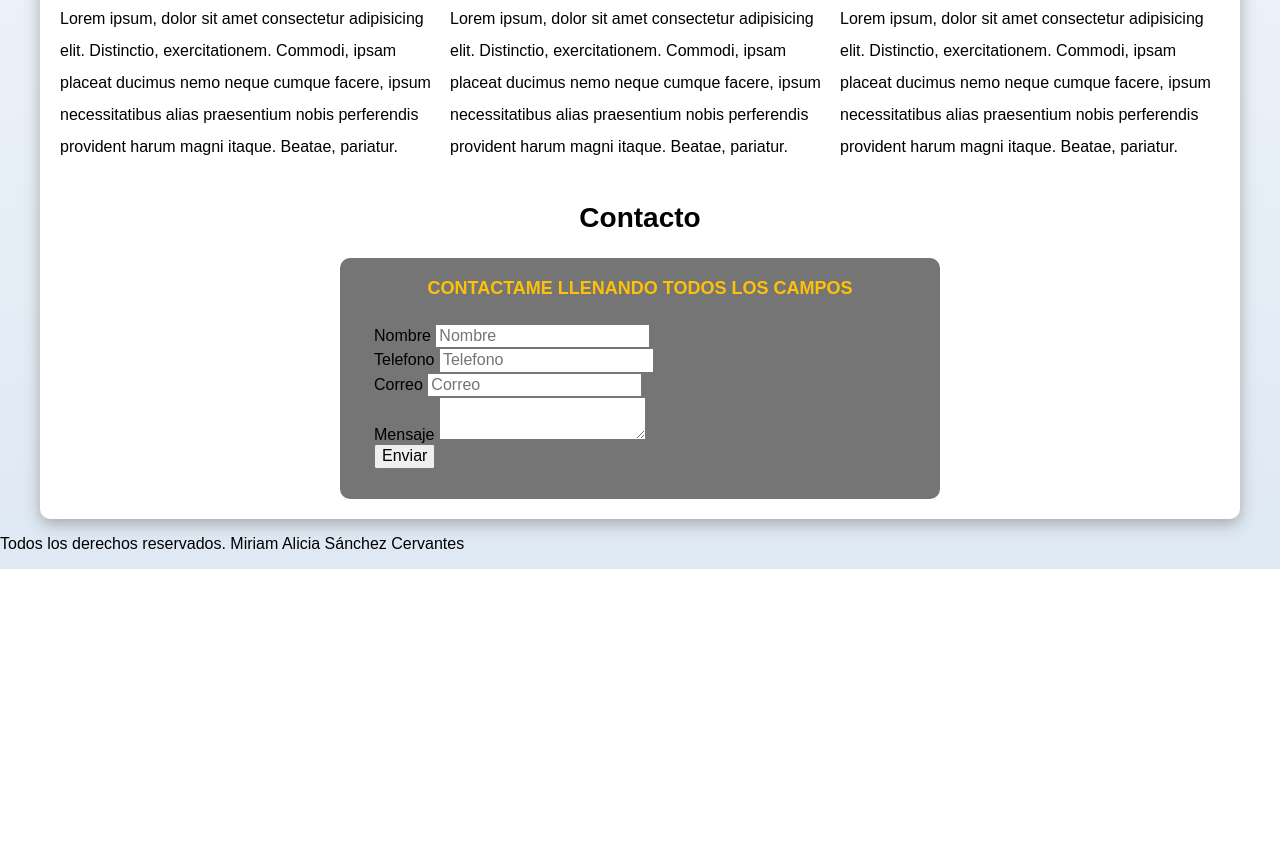
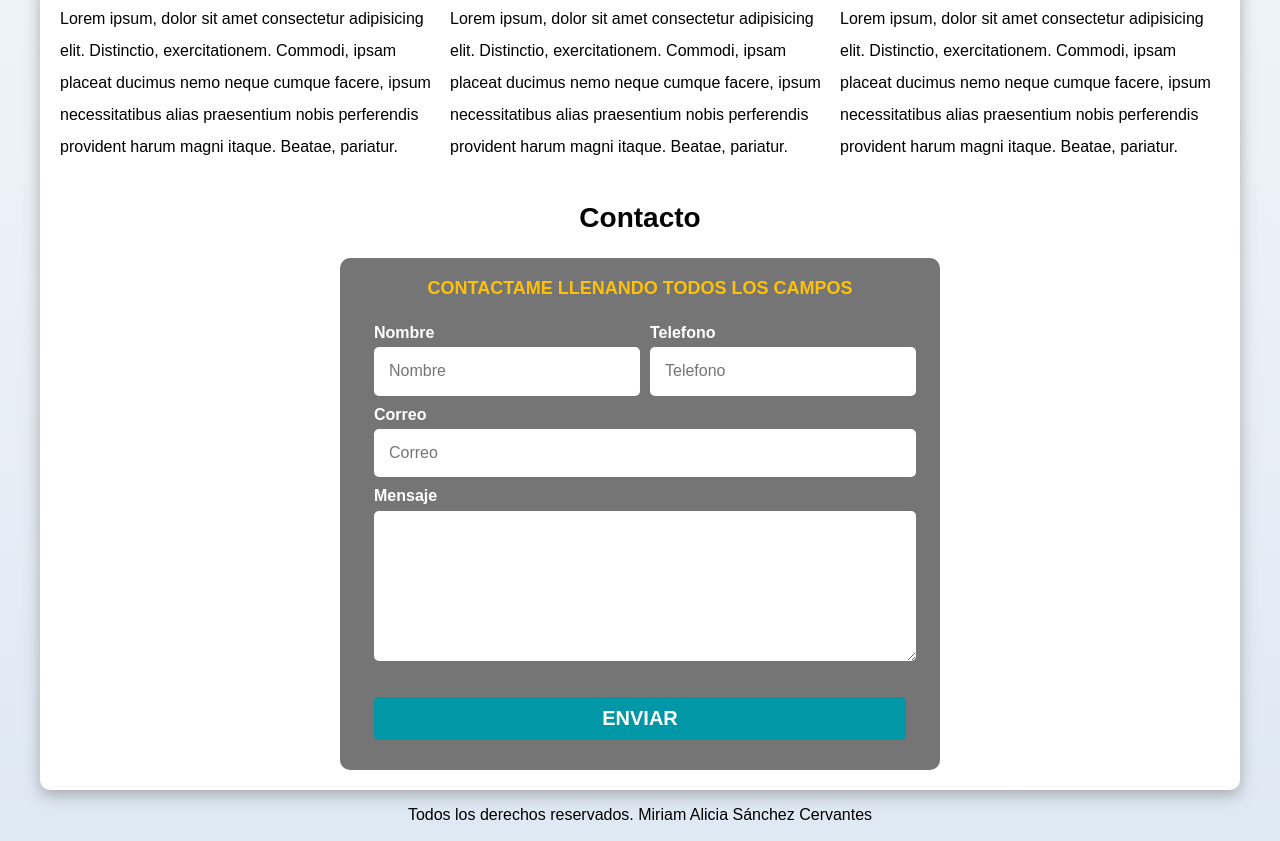
Before and after one commit to MiriamASanchezC/PaginaWebFreelancer, a plain HTML site: page index.html in a window 1280 px wide. Shown: the part 960-1801 px from the top of the page. Before the commit the page ends 1529 px from the top, so only its background shows below. Drawn offline with Linux system fonts and the light colour scheme.

Commit message:
Completada

```diff
--- a/css/styles.css
+++ b/css/styles.css
@@ -12,7 +12,15 @@
  html{
     font-size: 62.5%;
     box-sizing: border-box;
+    scroll-snap-type: y mandatory; /*El scroll va a ser vertical*/
  }
+ /*Scroll snap*/
+ .servicios,
+.navegacion-principal,
+.formulario{
+scroll-snap-align: center;/*Es para que se detenga en la parte de servicios*/
+scroll-snap-stop: always ;
+}
  /*Nos aplica el box sizing para que si le agregamos padding a una imagen no se agreguen mas pixeles*/
  *, *:before, *:after{
     box-sizing: inherit;
@@ -58,7 +66,13 @@ h1,h2,h3{
    text-transform: uppercase;
    font-weight: bold;
    border-radius: .5rem;
+   border: none;
  }
+
+   .boton:hover{
+      cursor: pointer;/*Esto es para cuando se ponga el cursor en el boton aparezca en el cursor la manita*/
+   }
+
  .sombra {
    -webkit-box-shadow: 0px 5px 15px 0px rgba(112,112,112,0.54);
 -moz-box-shadow: 0px 5px 15px 0px rgba(112,112,112,0.54);
@@ -134,6 +148,8 @@ border-radius: 1rem;
    }
 }
 
+
+
 .servicio{
 display: flex;
 flex-direction: column;
@@ -174,3 +190,46 @@ border-radius: 1rem;
    color: var(--primario);
    margin-top: 2rem;
 }
+
+@media(min-width: 768px){
+   .contenedor-campos{
+      display: grid;
+      grid-template-columns: 50% 50%;
+      grid-template-rows: auto auto 20rem;
+      column-gap: 1rem;
+      }
+      .campo:nth-child(3),
+      .campo:nth-child(4){/*Como hay diferentes campos podemos escoger el tercer que tenga la clase campo*/
+         grid-column: 1 / 3; /*Para que ocupe de las filas de la 1 a la 3*/
+      }
+}
+
+.campo{
+   margin-bottom: 1rem;
+}
+
+.campo label {
+   color: var(--blanco);
+   font-weight: bold;
+   margin-bottom: .5rem;
+   display: block;
+}
+
+.campo textarea{
+   height: 15rem;
+}
+
+.input-text{
+   width: 100%;
+   padding: 1.5rem;
+   border-radius: .5rem;
+   border: none;
+}
+
+.enviar .boton{
+   width: 100%;
+
+}
+.footer{
+   text-align: center;
+}
--- a/index.html
+++ b/index.html
@@ -112,26 +112,26 @@
             <div class="contenedor-campos">
             <div class="campo">
             <label>Nombre</label>
-            <input type="text" placeholder="Nombre" required>
+            <input class= "input-text" type="text" placeholder="Nombre" required>
             </div>
 
             <div class="campo">
             <label>Telefono</label>
-            <input type="tel" placeholder="Telefono" required>
+            <input class= "input-text" type="tel" placeholder="Telefono" required>
             </div>
 
             <div class="campo">
             <label>Correo</label>
-            <input type="email" placeholder="Correo" required>
+            <input class= "input-text" type="email" placeholder="Correo" required>
             </div>
 
             <div class="campo">
             <label>Mensaje</label>
-            <textarea></textarea>
+            <textarea class= "input-text"></textarea>
             </div>
         </div> <!--cierre de la clase de contenedor-campos-->
-            <div>
-                <button type="submit" value="Enviar">Enviar</button>
+            <div class="enviar">
+                <button class="boton" type="submit" value="Enviar">Enviar</button>
             </div>
 
 
@@ -139,7 +139,7 @@
     </form>
    </section>
 </main>
-   <footer>
+   <footer class="footer">
     <p>Todos los derechos reservados. Miriam Alicia Sánchez Cervantes</p>
    </footer>
 
```
